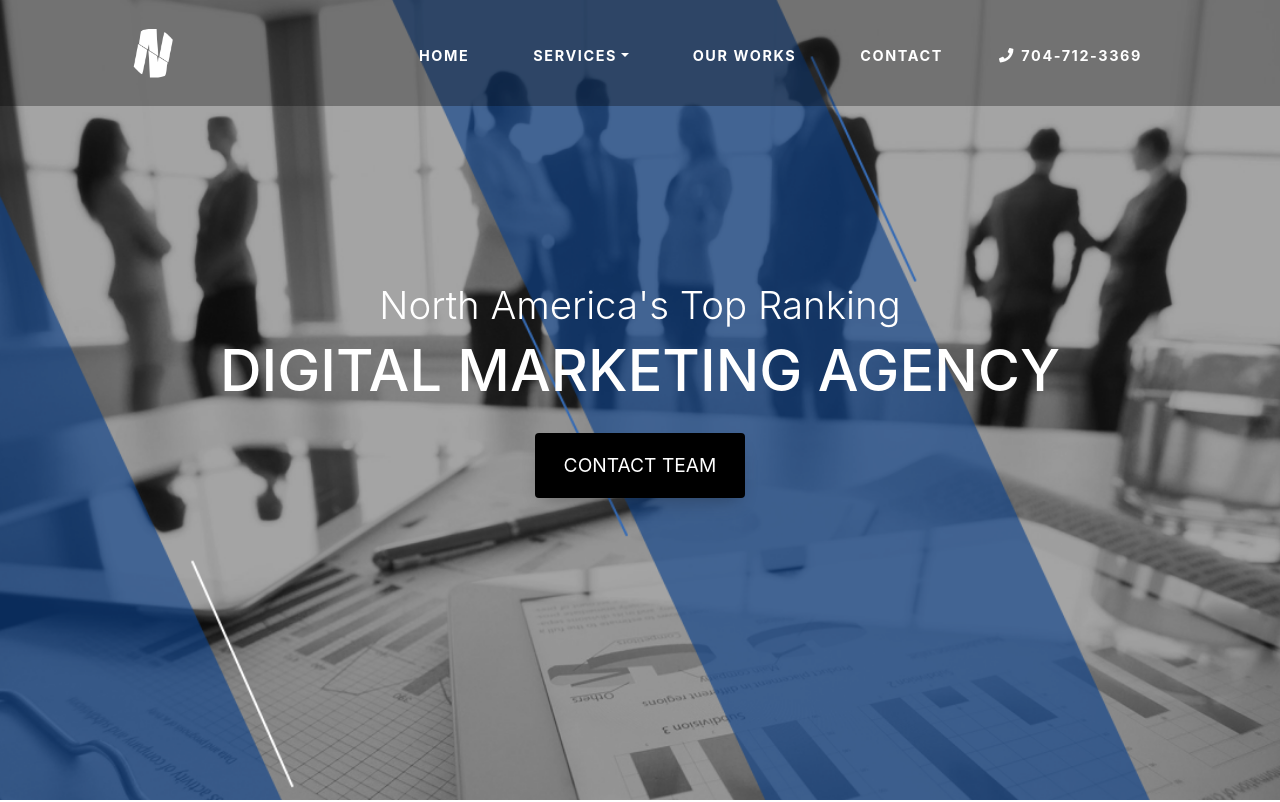
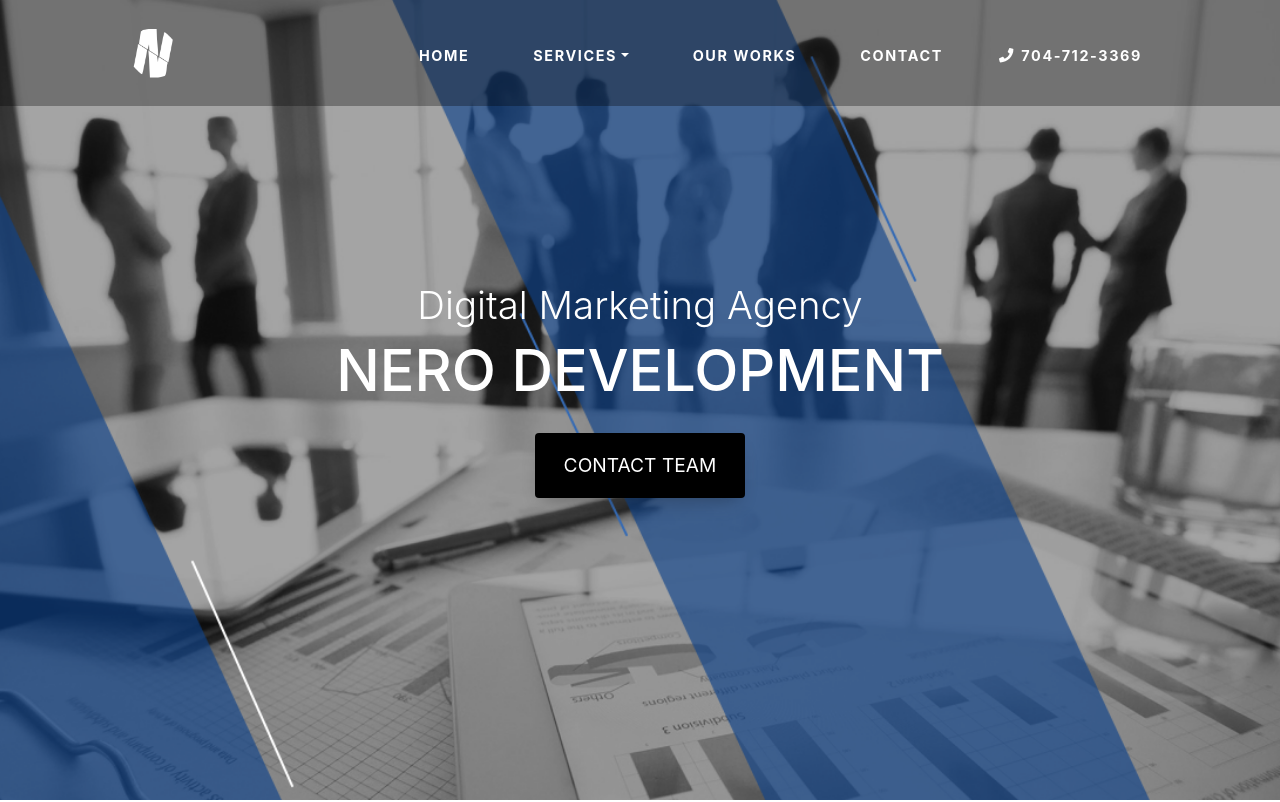
Before and after one commit to Clubin1/NeroDev, a React (Create React App) app: page / in a window 1280 px wide. Shown: the top 802 px of the page. Built offline with nearby package versions, Linux system fonts and the light colour scheme.

Commit message:
landing text change

```diff
--- a/src/components/HomeLanding.js
+++ b/src/components/HomeLanding.js
@@ -4,8 +4,8 @@ import '../Assets/Styles/Home.css'
 const homeLanding = () => {
 
     return (<div className='landing'>
-        <h3 className="landingSub">North America's Top Ranking</h3>
-        <h1 className="landingTitle">Digital Marketing Agency</h1>
+        <h3 className="landingSub">Digital Marketing Agency</h3>
+        <h1 className="landingTitle">Nero Development</h1>
         <a href="/contact">
         <button>
             <span>CONTACT TEAM</span>
```
